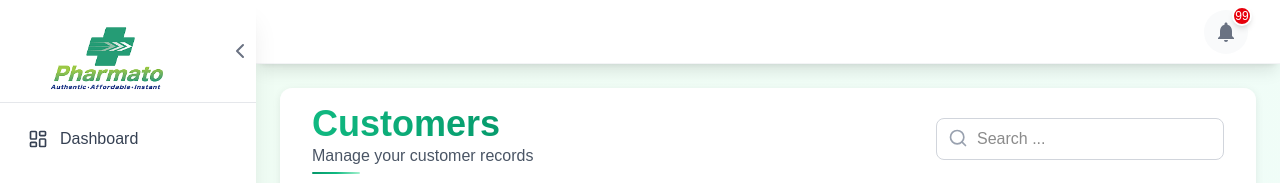
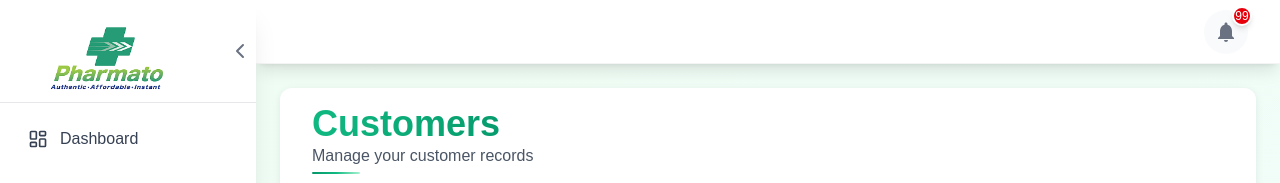
Before and after one commit to developerpharmato-png/Pharmato_nextjs, a Next.js app: page /dashboard/admin/customers in a window 1280 px wide. Shown: the top 183 px of the page. Built offline with nearby package versions, Linux system fonts and the light colour scheme; no server answers; the database is empty; sample sign-in values are in the browser's storage.

Commit message:
image upload edit

```diff
--- a/src/app/dashboard/admin/customers/page.tsx
+++ b/src/app/dashboard/admin/customers/page.tsx
@@ -193,7 +193,7 @@ export default function AdminCustomerListPage() {
         title=" Customers"
         subtitle="Manage your customer records"
         showBack={false}
-        showSearch={true}
+        showSearch={false}
         searchValue={searchTerm}
         onSearchChange={setSearchTerm}
       />
--- a/src/app/dashboard/components/FilterSearch.tsx
+++ b/src/app/dashboard/components/FilterSearch.tsx
@@ -161,6 +161,7 @@ export default function FilterSearch({
         flexWrap: "wrap",
         alignItems: "center",
         gap: "2px",
+        marginBottom: "16px",
       }}
     >
       {isSearchShow && (
```
